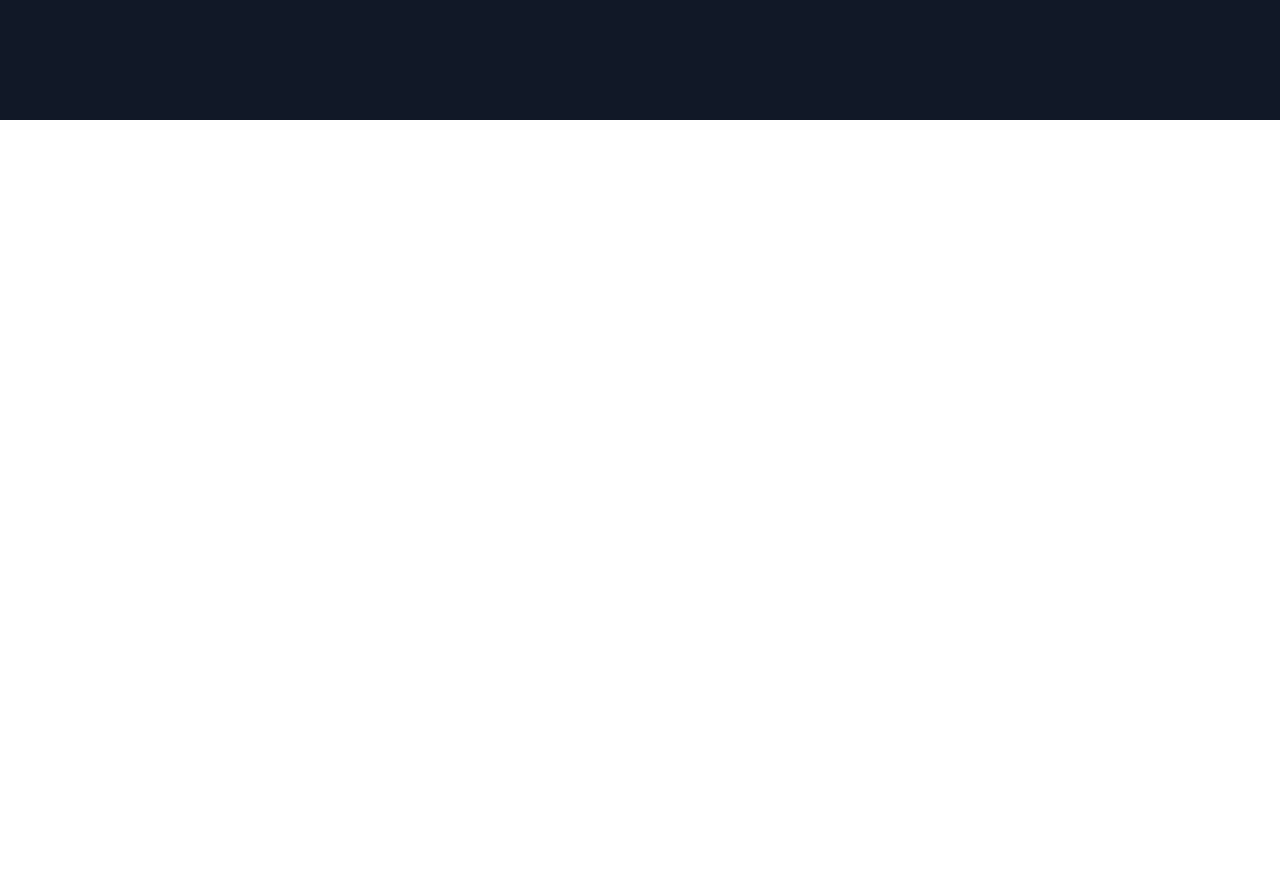
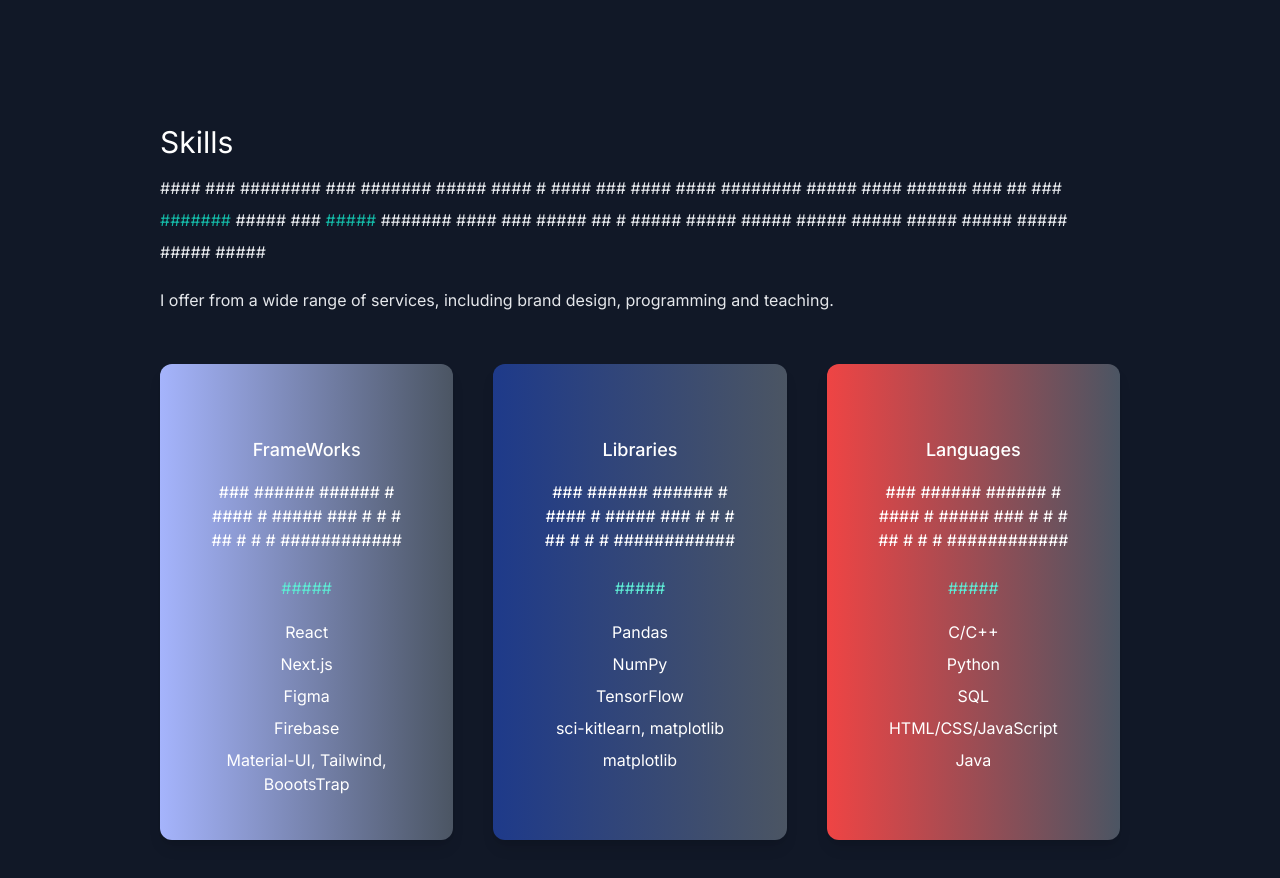
Before and after one commit to Lilglu4e/Website, a Next.js app: page / in a window 1280 px wide. Shown: the part 680-1558 px from the top of the page. Before the commit the page ends 800 px from the top, so only its background shows below. Built offline with nearby package versions, Linux system fonts and the light colour scheme.

Commit message:
skills section added

```diff
--- a/src/app/page.tsx
+++ b/src/app/page.tsx
@@ -61,6 +61,73 @@
 						</div>
 					</div>
 				</section>
+				<section>
+					<div>
+						<h3 className="text-3xl py-1 dark:text-white ">Skills</h3>
+						<p className="text-md py-2 leading-8 text-gray-800 dark:text-gray-200">
+							{/* Since the beginning of my journey as a freelance designer and
+							developer, I've done remote work for */}
+							#### ### ######## ### ####### ##### #### # #### ### #### ####
+							######## ##### #### ###### ### ## ###
+							<span className="text-teal-500"> ####### </span>
+							##### ### <span className="text-teal-500">##### </span>
+							#######  #### ### ##### ## # ##### ##### ##### ##### ##### #####
+							##### ##### ##### #####
+						</p>
+						<p className="text-md py-2 leading-8 text-gray-800 dark:text-gray-200">
+							I offer from a wide range of services, including brand design,
+							programming and teaching.
+						</p>
+					</div>
+					<div className="lg:flex gap-10">
+						<div className="text-center text-white shadow-lg p-10 rounded-xl my-10  dark:bg-gradient-to-r from-indigo-300 to-gray-600 flex-1">
+							{/* <Image src={design} width={100} height={100} /> */}
+							<h3 className="text-lg font-medium pt-8 pb-2  ">
+								FrameWorks
+							</h3>
+							<p className="py-2">
+								### ######  ###### # ####  # #####  ### # # # ## # # #
+								############
+							</p>
+							<h4 className="py-4 text-teal-300">#####</h4>
+							<p className="text-white py-1">React</p>
+							<p className="text-white py-1">Next.js</p>
+							<p className="text-white py-1">Figma</p>
+							<p className="text-white py-1">Firebase</p>
+							<p className="text-white py-1">Material-UI, Tailwind, BoootsTrap</p>
+						</div>
+						<div className="text-center text-white shadow-lg p-10 rounded-xl my-10 dark:bg-gradient-to-r from-blue-900 to-gray-600 flex-1">
+							{/* <Image src={code} width={100} height={100} /> */}
+							<h3 className="text-lg font-medium pt-8 pb-2 ">
+								Libraries
+							</h3>
+							<p className="py-2">
+								### ######  ###### # ####  # #####  ### # # # ## # # #
+								############
+							</p>
+							<h4 className="py-4 text-teal-300">#####</h4>
+							<p className="text-white py-1">Pandas</p>
+							<p className="text-white py-1">NumPy</p>
+							<p className="text-white py-1">TensorFlow</p>
+							<p className="text-white py-1">sci-kitlearn, matplotlib</p>
+							<p className="text-white py-1">matplotlib</p>
+						</div>
+						<div className="text-center text-white shadow-lg p-10 rounded-xl my-10 dark:bg-gradient-to-r from-red-500 to-gray-600 flex-1">
+							{/* <Image src={consulting} width={100} height={100} /> */}
+							<h3 className="text-lg font-medium pt-8 pb-2 ">Languages</h3>
+							<p className="py-2">
+								### ######  ###### # ####  # #####  ### # # # ## # # #
+								############
+							</p>
+							<h4 className="py-4 text-teal-300">##### </h4>
+							<p className="text-white py-1">C/C++</p>
+							<p className="text-white py-1">Python</p>
+							<p className="text-white py-1">SQL</p>
+							<p className="text-white py-1">HTML/CSS/JavaScript</p>
+							<p className="text-white py-1">Java</p>
+						</div>
+					</div>
+				</section>
 			</main>
 		</div>
 	);
```
